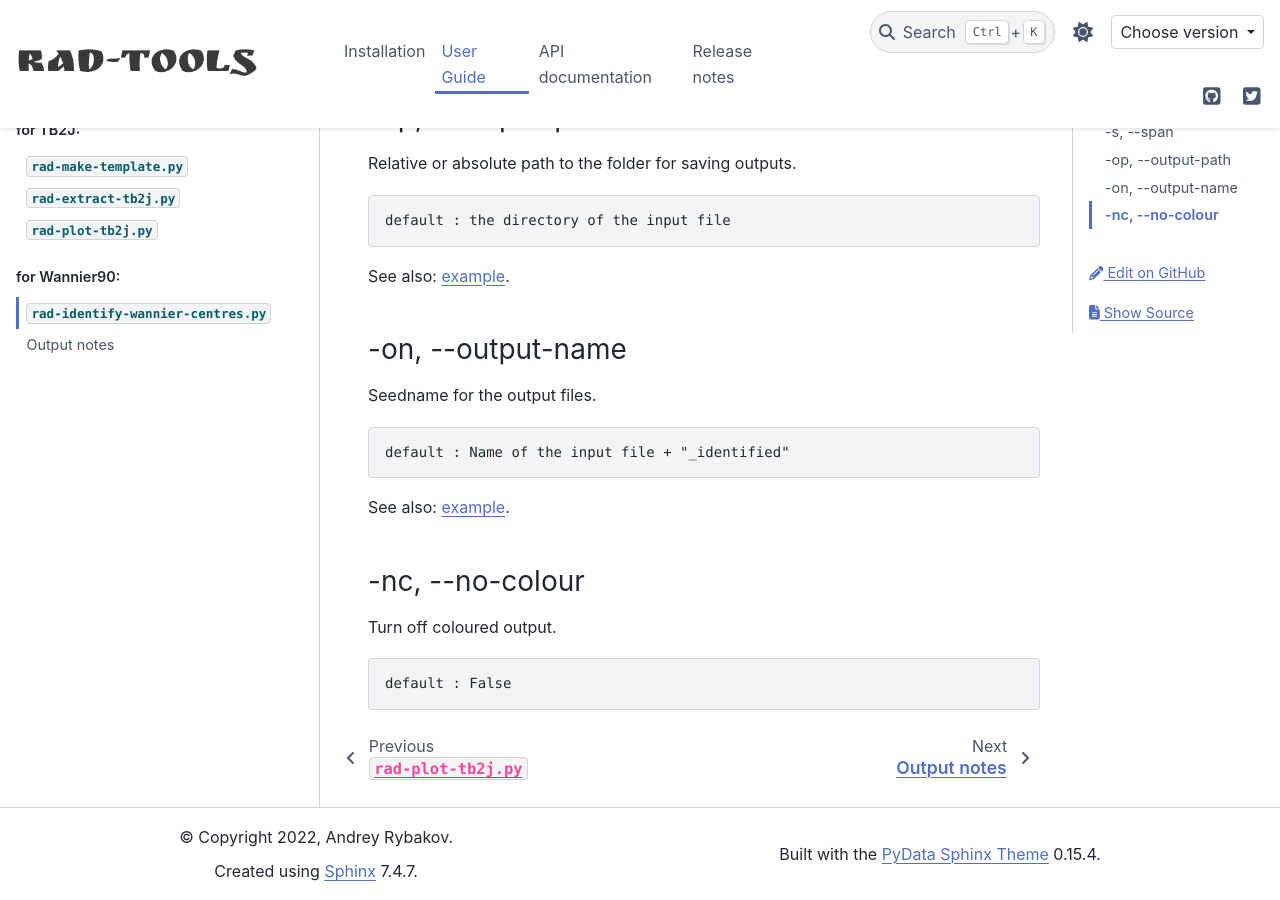
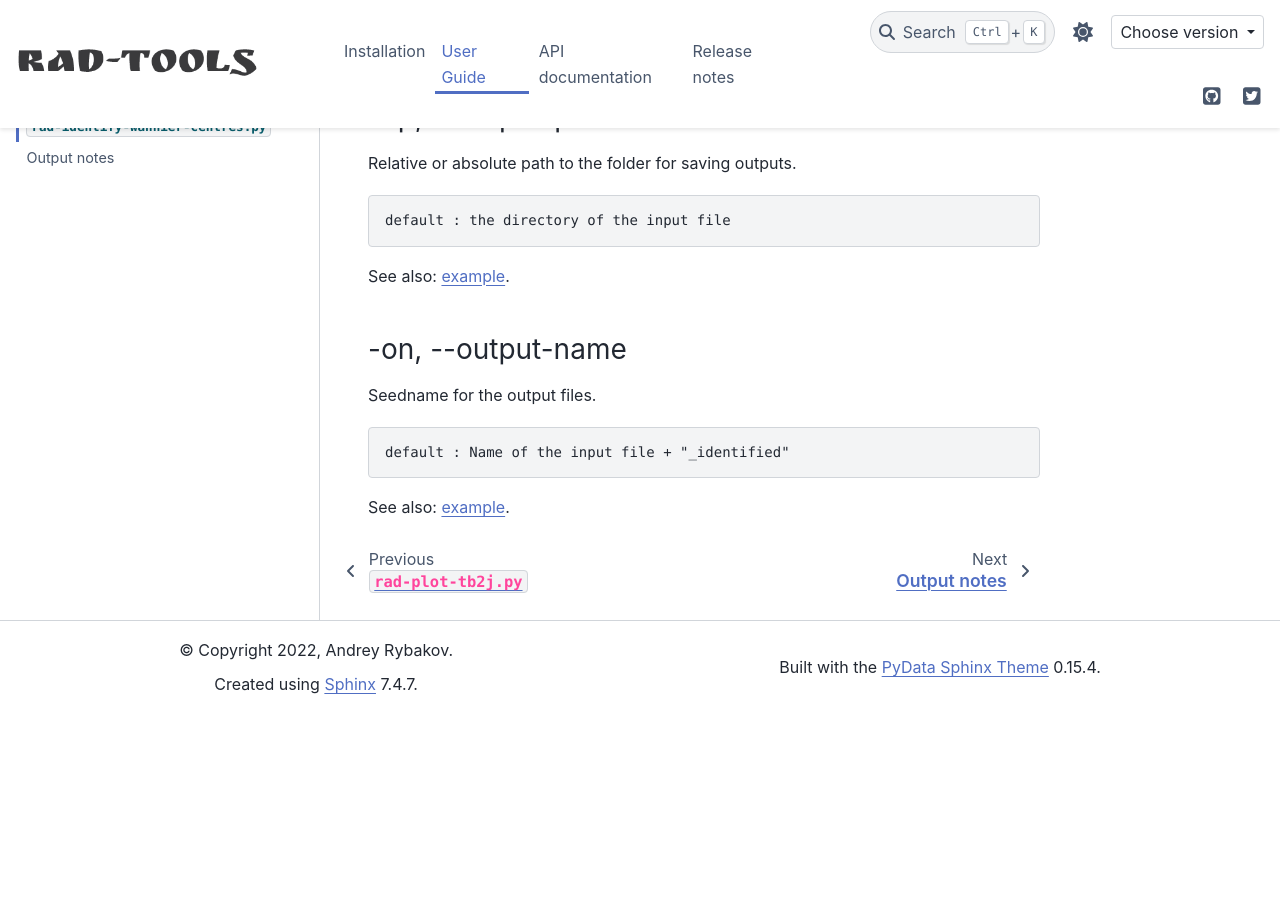
Before and after one commit to adrybakov/rad-tools, a Sphinx documentation site: the page built from docs/source/user-guide/rad-identify-wannier-centres.rst, in a window 1280 px wide and 900 px high, scrolled down 2425 px. Built offline with Sphinx 7.4.7 and the PyData theme 0.15.4, drawn with Linux system fonts in a browser that asks for light colours; comment, search, counter and statistics services are not loaded; after the commit the page ends 3138 px from its top, so only the background shows below that.

Commit message:
Clean up docs

```diff
--- a/docs/source/user-guide/rad-identify-wannier-centres.rst
+++ b/docs/source/user-guide/rad-identify-wannier-centres.rst
@@ -118,13 +118,3 @@
     default : Name of the input file + "_identified"
 
 See also: :ref:`example <output-notes>`.
-
-.. _rad-identify-wannier-centres_no-colour:
-
--nc, --no-colour
-----------------
-Turn off coloured output.
-
-.. code-block:: text
-
-    default : False
```
